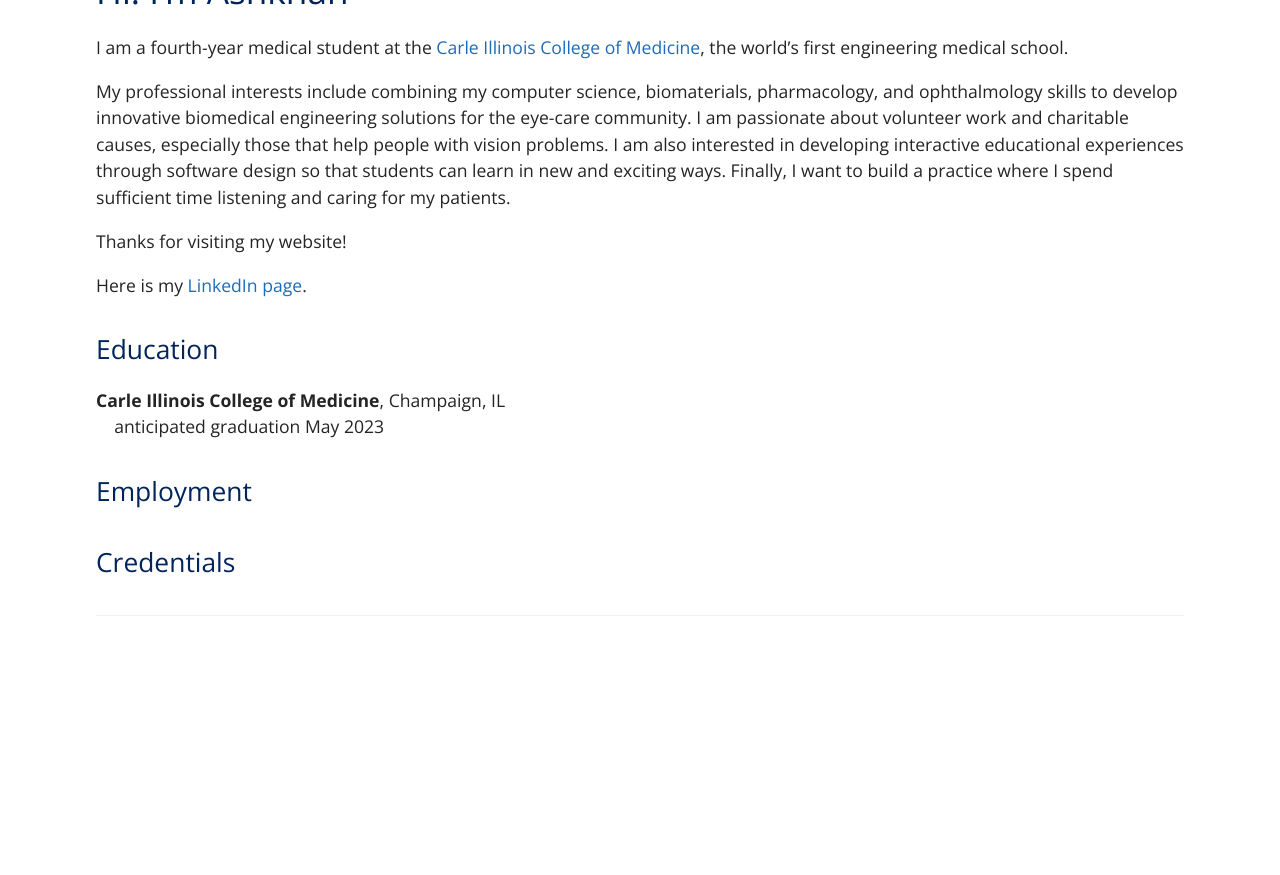
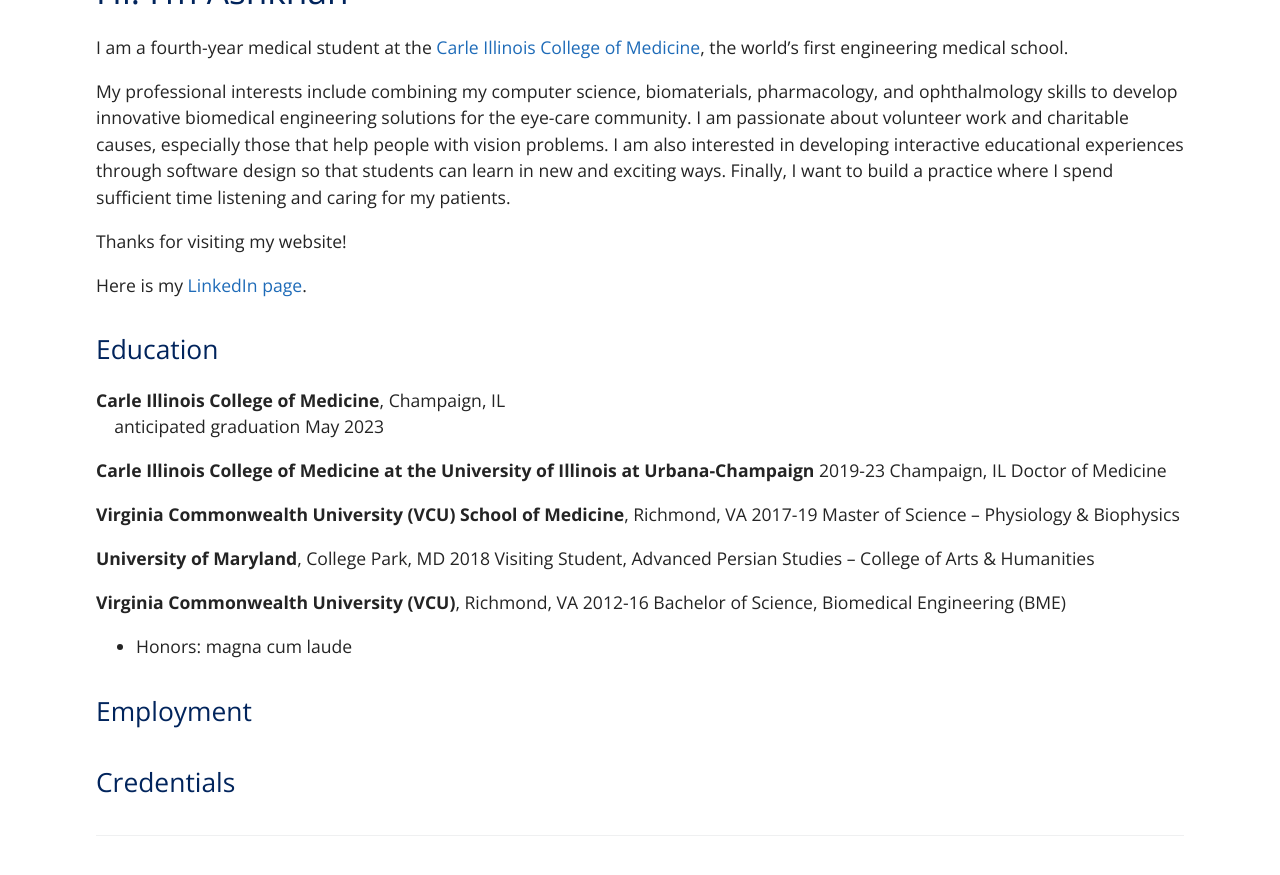
Before and after one commit to EyeCanDoIt/EyeCanDoIt.github.io, a Jekyll site: the page built from index.md, in a window 1280 px wide and 900 px high, scrolled down 643 px. Shown: the top 875 px of the window. Built offline with Jekyll 4.4.1, drawn with Linux system fonts in a browser that asks for light colours; before the commit the page ends 1323 px from its top, so only the background shows below that.

Commit message:
Update index.md

```diff
--- a/index.md
+++ b/index.md
@@ -21,6 +21,21 @@
   <br>&nbsp;&nbsp;&nbsp;&nbsp;anticipated graduation May 2023
 <br>
 
+**Carle Illinois College of Medicine at the University of Illinois at Urbana-Champaign**	2019-23
+Champaign, IL
+Doctor of Medicine
+
+**Virginia Commonwealth University (VCU) School of Medicine**, Richmond, VA	2017-19
+Master of Science – Physiology & Biophysics
+
+**University of Maryland**, College Park, MD		2018
+Visiting Student, Advanced Persian Studies – College of Arts & Humanities
+
+**Virginia Commonwealth University (VCU)**, Richmond, VA		2012-16
+Bachelor of Science, Biomedical Engineering (BME)
+-	Honors: magna cum laude
+
+
 ## Employment
 
 
```
